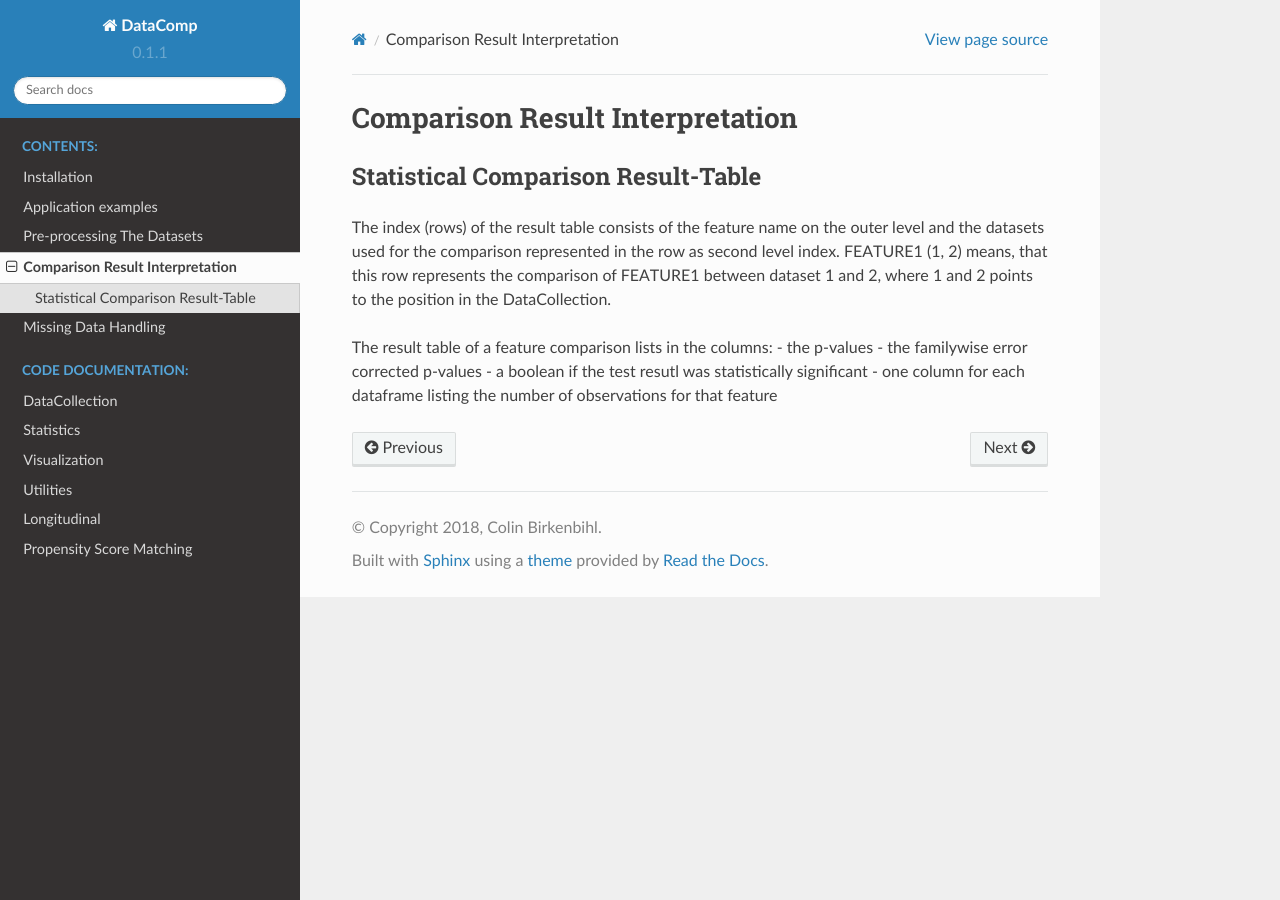
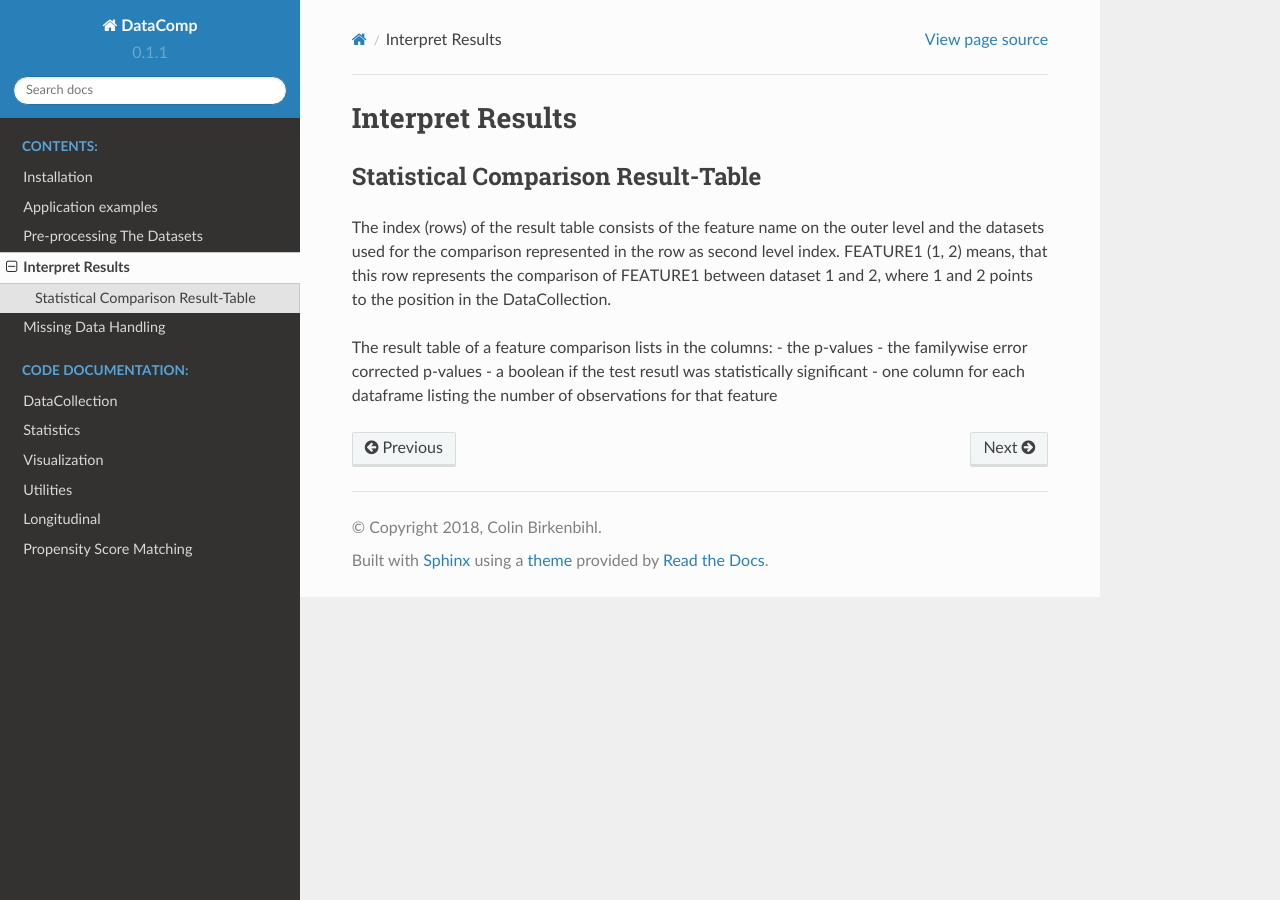
Before and after one commit to Cojabi/DataComp, a Sphinx documentation site: the page built from docs/source/interpretation.rst, in a window 1280 px wide. Built offline with Sphinx 7.4.7 and the Read the Docs theme 2.0.0, drawn with Linux system fonts in a browser that asks for light colours.

Commit message:
documentation fixes

```diff
--- a/docs/source/interpretation.rst
+++ b/docs/source/interpretation.rst
@@ -1,5 +1,5 @@
-Comparison Result Interpretation
-================================
+Interpret Results
+=================
 
 Statistical Comparison Result-Table
 -----------------------------------
--- a/docs/source/preprocessing.rst
+++ b/docs/source/preprocessing.rst
@@ -3,12 +3,14 @@ Pre-processing The Datasets
 
 For DataComp to work properly, some standard pre-processing needs to be performed on the datasets. Most commonly these
 steps are taken anyway, since they allow for interoperability across, and the comparison of, the datasets:
+
 - Entities should be represented in the rows
 - Feature/variables should be stored in columns
 - Feature names should be equivalent between the datasets - semantically equal features should bear the same name.
 - Feature values should be represented in the same way (e.g. same dummy variable coding, same strings for categories)
-- Any normalization/imputation or similar approaches should be carried out in the same manner on the same features
-(except if you want to compare the if different methods lead to different results)
+- Any normalization/imputation or similar approaches should be carried out in the same manner on the same features \
+  (except if you want to compare the if different methods lead to different results)
+
 
 Features that are named differently will be treated as non-common features.
 
```
